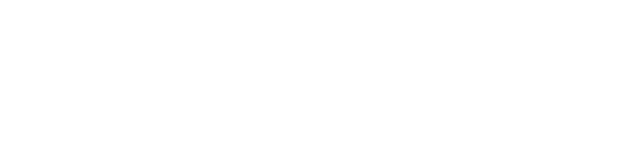
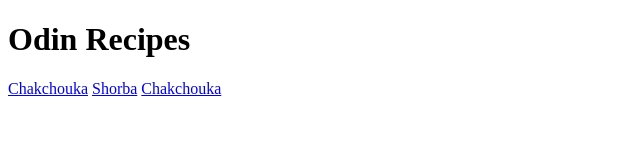
Before and after one commit to kdrbdi/odin-recipes2, a plain HTML site: page index.html in a window 1280 px wide. Shown: the whole page, without its empty margins (0-640 px from the left). Drawn offline with Linux system fonts and the light colour scheme.

Commit message:
Add links to recipes

```diff
--- a/index.html
+++ b/index.html
@@ -6,6 +6,9 @@
     <title>Document</title>
 </head>
 <body>
-
+    <h1>Odin Recipes</h1>
+    <a href="./recipes/chakchouka.html">Chakchouka</a>
+    <a href="./recipes/shorba.html">Shorba</a>
+    <a href="./recipes/mshewsha.html">Chakchouka</a>
 </body>
 </html>
```
Also changed, not shown: recipes/chakchouka.html (+1 -1 lines), recipes/mshewsha.html (+1 -1 lines), recipes/shorba.html (+1 -1 lines).
